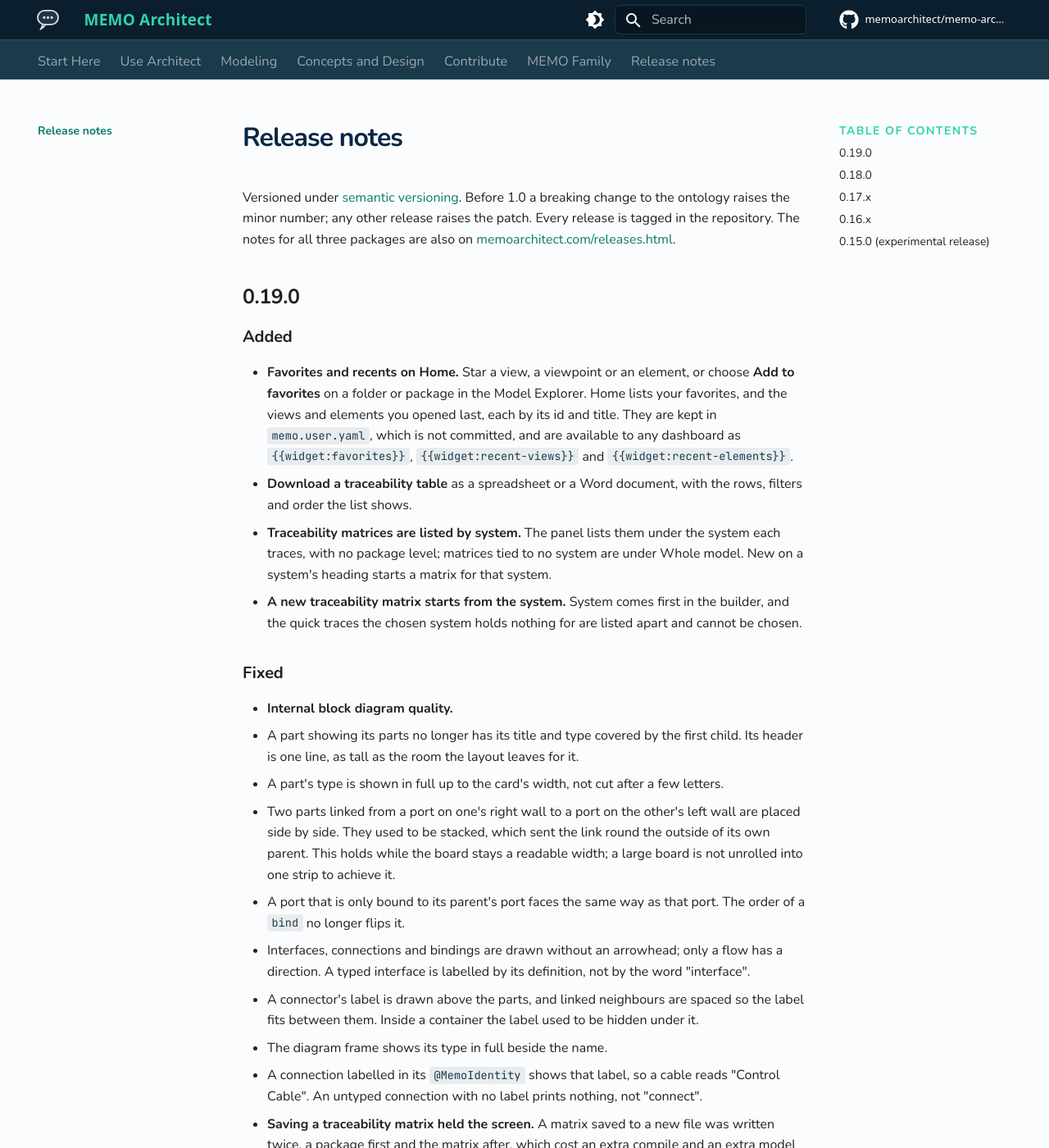
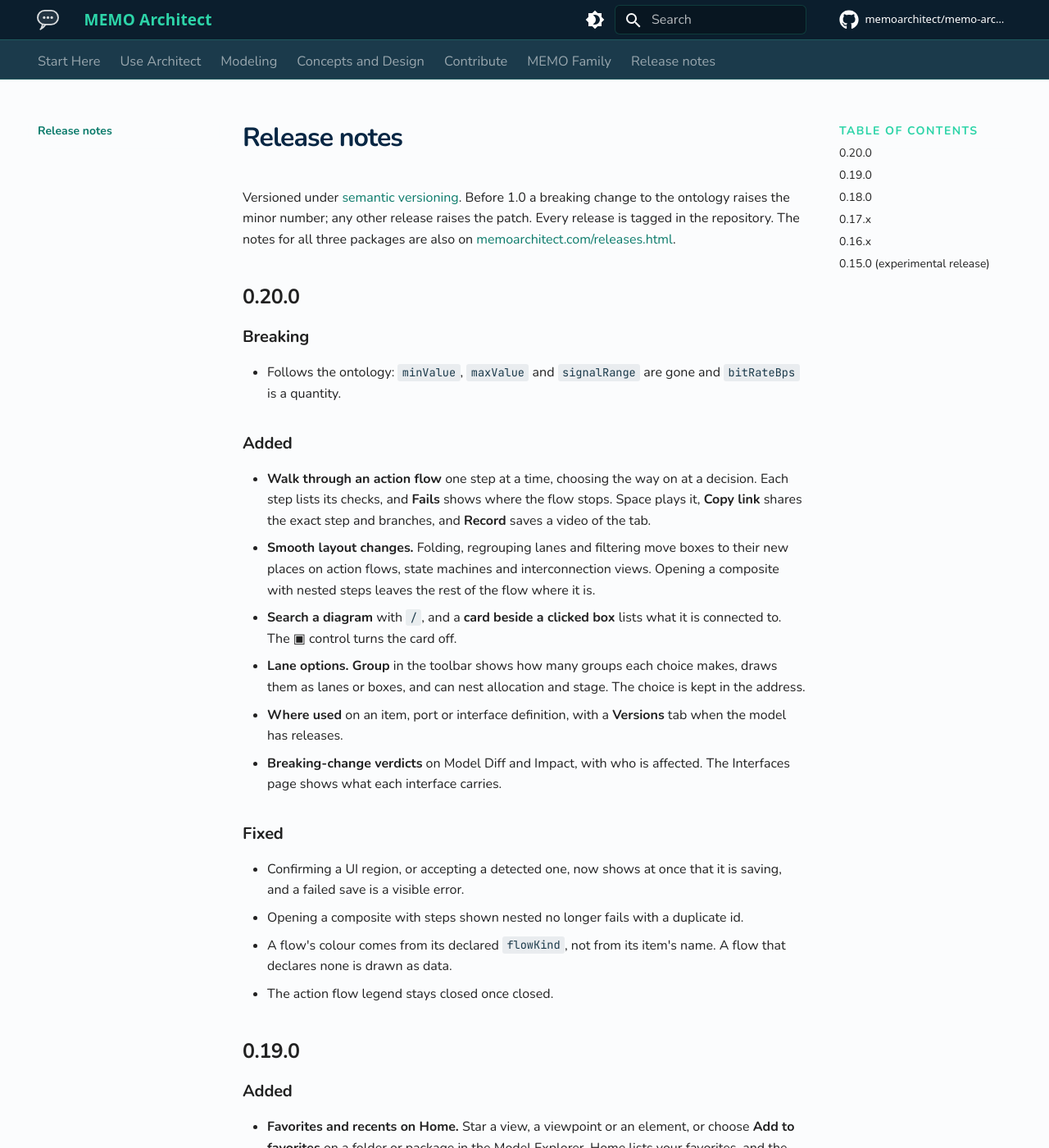
Before and after one commit to memoarchitect/memo-architect, an MkDocs documentation site: the page built from docs/src/release-notes.md, in a window 1280 px wide and 1400 px high. Shown: the whole window at 82% size. Built offline with MkDocs 1.6.1 and Material for MkDocs 9.7.7, drawn with Linux system fonts in a browser that asks for light colours; comment, search, counter and statistics services are not loaded.

Commit message:
release: 0.20.0
Co-Authored-By: Claude Opus 5.5 <noreply@anthropic.com>

```diff
--- a/docs/src/release-notes.md
+++ b/docs/src/release-notes.md
@@ -1,6 +1,38 @@
 # Release notes
 
 Versioned under [semantic versioning](https://semver.org/). Before 1.0 a breaking change to the ontology raises the minor number; any other release raises the patch. Every release is tagged in the repository. The notes for all three packages are also on [memoarchitect.com/releases.html](https://memoarchitect.com/releases.html).
+
+## 0.20.0
+
+### Breaking
+
+- Follows the ontology: `minValue`, `maxValue` and `signalRange` are gone and `bitRateBps` is a quantity.
+
+### Added
+
+- **Walk through an action flow** one step at a time, choosing the way on at a decision. Each
+  step lists its checks, and **Fails** shows where the flow stops. Space plays it, **Copy link**
+  shares the exact step and branches, and **Record** saves a video of the tab.
+- **Smooth layout changes.** Folding, regrouping lanes and filtering move boxes to their new
+  places on action flows, state machines and interconnection views. Opening a composite with
+  nested steps leaves the rest of the flow where it is.
+- **Search a diagram** with `/`, and a **card beside a clicked box** lists what it is connected
+  to. The ▣ control turns the card off.
+- **Lane options.** **Group** in the toolbar shows how many groups each choice makes, draws them
+  as lanes or boxes, and can nest allocation and stage. The choice is kept in the address.
+- **Where used** on an item, port or interface definition, with a **Versions** tab when the
+  model has releases.
+- **Breaking-change verdicts** on Model Diff and Impact, with who is affected. The Interfaces
+  page shows what each interface carries.
+
+### Fixed
+
+- Confirming a UI region, or accepting a detected one, now shows at once that it is saving, and
+  a failed save is a visible error.
+- Opening a composite with steps shown nested no longer fails with a duplicate id.
+- A flow's colour comes from its declared `flowKind`, not from its item's name. A flow that
+  declares none is drawn as data.
+- The action flow legend stays closed once closed.
 
 ## 0.19.0
 
--- a/docs/src/users/installation.md
+++ b/docs/src/users/installation.md
@@ -20,7 +20,7 @@ The build compiles Architect against the exact `@memoarchitect/tools` and
 separate `memo-meta` sibling workspace when changing all three together.
 
 Architect, Tools and the Ontology are released together and share a version
-number (0.19.0 at the time of writing). Keep the three on the same release:
+number (0.20.0 at the time of writing). Keep the three on the same release:
 `memo-architect upgrade <version>` moves a project to one release of all three
 and re-locks it.
 
--- a/package.json
+++ b/package.json
@@ -1,6 +1,6 @@
 {
   "name": "@memoarchitect/architect",
-  "version": "0.19.0",
+  "version": "0.20.0",
   "description": "MEMO Architect — interactive workbench and distributable viewer for medical device systems engineering",
   "type": "module",
   "bin": {
@@ -45,8 +45,8 @@
     "test:browser": "playwright test"
   },
   "dependencies": {
-    "@memoarchitect/ontology": "0.19.0",
-    "@memoarchitect/tools": "0.19.0",
+    "@memoarchitect/ontology": "0.20.0",
+    "@memoarchitect/tools": "0.20.0",
     "class-variance-authority": "^0.7.1",
     "clsx": "^2.1.1",
     "commander": "^12.1.0",
--- a/pyproject.toml
+++ b/pyproject.toml
@@ -1,6 +1,6 @@
 [project]
 name = "memo-architect-docs"
-version = "0.19.0"
+version = "0.20.0"
 description = "Documentation for MEMO Architect"
 requires-python = ">=3.10"
 dependencies = [
```
Also changed, not shown: README.md (+1 -1 lines), docs/src/index.md (+1 -1 lines), docs/src/users/features.md (+10 -3 lines), 1 other file.
